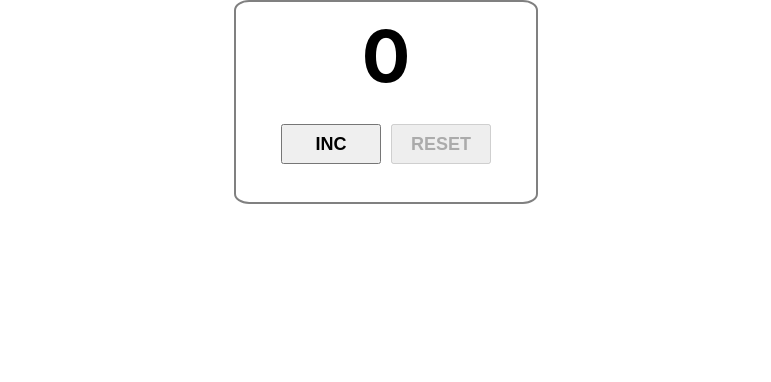
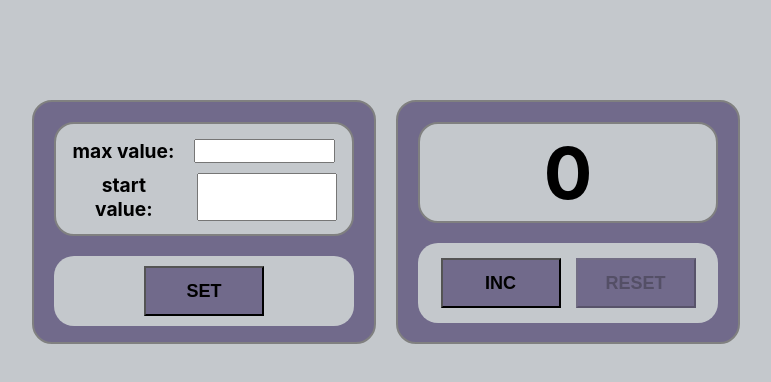
Before and after one commit to Karter13/exams-it-incubator-react, a React (Create React App) app: page / in a window 1280 px wide. Shown: the top 382 px of the page, without its empty margins (254-1025 px from the left). Built offline with nearby package versions, Linux system fonts and the light colour scheme.

Commit message:
create components Counter and Settings added styles for Settings

```diff
--- a/src/App.css
+++ b/src/App.css
@@ -1,34 +1,51 @@
-.App {
-  text-align: center;
+body {
+  background-color: #c4c8cc;
 }
+.counter {
+    margin: 100px auto;
+    display: flex;
+    justify-content: center;
+}
+
 .desk {
     width: 300px;
     height: 200px;
-  margin: 0 auto;
+    padding: 20px;
     text-align: center;
-  border: 2px solid gray;
-  border-radius: 5%;
+    border: 2px solid #808080;
+    border-radius: 20px;
+    background-color: #716a8b;
 }
+
 .scoreboard {
-  margin: 5px 5px 15px 5px;
     padding: 5px;
     font-weight: bold;
     font-size: 4.5em;
+    border-radius: 20px;
+    border: 2px solid gray;
+    background-color: #c4c8cc;
 }
+
 .buttons-block {
     height: 50px;
-  margin: 5px;
-  padding: 5px;
+    margin-top: 20px;
+    padding: 15px 5px;
+    background-color: #c4c8cc;
+    border-radius: 20px;
 }
+
 .buttons button {
-  width: 100px;
-  height: 40px;
+    width: 120px;
+    height: 50px;
     font-weight: bold;
     font-size: large;
+    background-color: #716a8b;
 }
+
 .buttons-inc {
-  margin-right: 10px;
+    margin-right: 15px;
 }
+
 .buttons {
     display: flex;
     justify-content: center;
@@ -37,3 +54,52 @@
 .button-red {
     color: red;
 }
+
+.settings {
+    width: 300px;
+    height: 200px;
+    padding: 20px;
+    text-align: center;
+    margin-right: 20px;
+    border: 2px solid gray;
+    border-radius: 20px;
+    background-color: #716a8b;
+}
+
+.values {
+  padding: 5px;
+  font-weight: bold;
+  font-size: larger;
+  height: 50%;
+  border-radius: 20px;
+  border: 2px solid gray;
+  background-color: #c4c8cc;
+
+}
+
+.value {
+  display: flex;
+  justify-content: center;
+  margin: 10px;
+}
+
+.value input{
+  width: 50%;
+  margin-left: 20px;
+}
+
+.set {
+  height: 50px;
+  margin-top: 20px;
+  padding: 10px 5px;
+  background-color: #c4c8cc;
+  border-radius: 20px;
+}
+
+.set button{
+  width: 120px;
+  height: 50px;
+  font-weight: bold;
+  font-size: large;
+  background-color: #716a8b;
+}
--- a/src/App.tsx
+++ b/src/App.tsx
@@ -1,7 +1,7 @@
 import React, {useState} from 'react';
 import './App.css';
-import {ButtonsGroup} from './Components/Buttons';
-import {Scoreboard} from './Components/Scoreboard';
+import {Counter} from './Components/Counter/Counter';
+import {Settings} from './Components/Settings/Settings';
 
 
 export function App() {
@@ -16,14 +16,12 @@ export function App() {
     };
 
     return (
-        <div className='desk'>
-            <div className='scoreboard'>
-                <Scoreboard count={count}/>
-            </div>
-            <div className='buttons-block'>
-                <ButtonsGroup count={count} resetCount={resetCount} incCount={incCount}/>
-
-            </div>
+        <div className={'counter'}>
+            <Settings/>
+            <Counter count={count}
+                     incCount={incCount}
+                     resetCount={resetCount}
+            />
         </div>
     )
 }
--- a/src/Components/Buttons.tsx
+++ b/src/Components/Counter/Buttons.tsx
@@ -1,5 +1,5 @@
 import React from 'react';
-import {Button} from './Button/Button';
+import {Button} from '../Button/Button';
 
 export type ButtonsPropsType = {
     resetCount: () => void
--- /dev/null
+++ b/src/Components/Counter/Counter.tsx
@@ -0,0 +1,22 @@
+import React from 'react';
+import {Scoreboard} from './Scoreboard';
+import {ButtonsGroup} from './Buttons';
+
+export type CounterPropsType = {
+    count: number
+    resetCount: () => void
+    incCount: () => void
+}
+export const Counter: React.FC<CounterPropsType> = (props) => {
+    return (
+        <div className='desk'>
+            <div className='scoreboard'>
+                <Scoreboard count={props.count}/>
+            </div>
+            <div className='buttons-block'>
+                <ButtonsGroup count={props.count} resetCount={props.resetCount} incCount={props.incCount}/>
+
+            </div>
+        </div>
+    )
+};
--- a/src/Components/Scoreboard.tsx
+++ b/src/Components/Counter/Scoreboard.tsx
@@ -8,4 +8,4 @@ export const Scoreboard: React.FC<ScoreboardPropsType> = (props) => {
     return (
         <div className={props.count === 5 ? 'button-red' : ''}>{props.count}</div>
     )
-}
+};
--- /dev/null
+++ b/src/Components/Settings/Settings.tsx
@@ -0,0 +1,22 @@
+import React from 'react';
+
+export type SettingsPropsType = {}
+export const Settings = () => {
+    return (
+        <div className={'settings'}>
+            <div className={'values'}>
+                <div className={'value'}>
+                    <span>max value:</span>
+                    <input type="number"/>
+                </div>
+                <div className={'value'}>
+                    <span>start value:</span>
+                    <input type="number"/>
+                </div>
+            </div>
+            <div className={'set'}>
+                <button>SET</button>
+            </div>
+        </div>
+    )
+};
```
Lines whose indentation alone changed are shown as unchanged.
